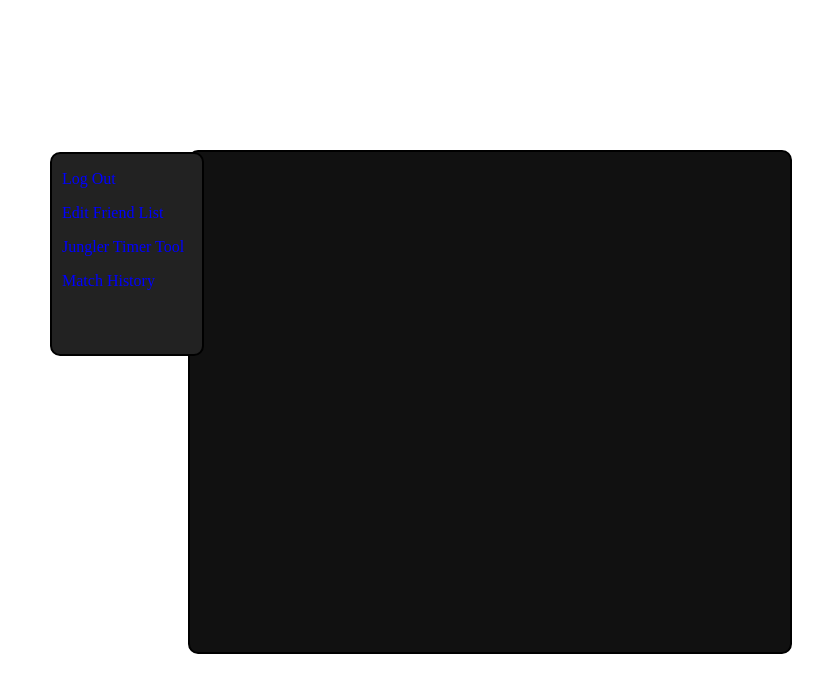
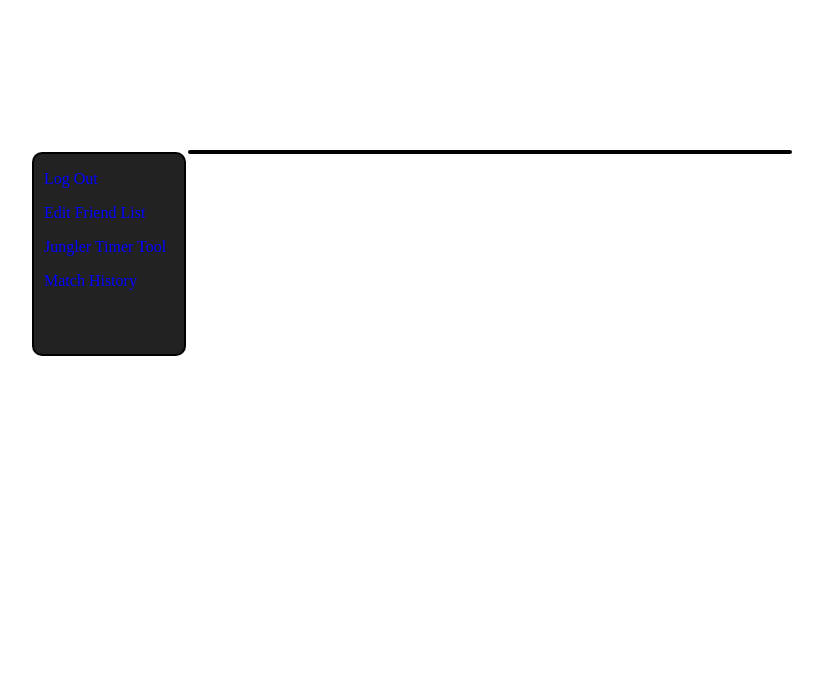
Before and after one commit to DMatev/MMT, a Node project: template views/main.ejs in a window 1280 px wide. Shown: the top 693 px of the page, without its empty margins (152-975 px from the left). Run offline with Node 20 templates, Linux system fonts and the light colour scheme; the template is opened without the code that fills it, so the values that code supplies are empty; some libraries are stand-ins or nearby versions.

Commit message:
test4
awdawd

```diff
--- a/public/css/main.css
+++ b/public/css/main.css
@@ -23,7 +23,7 @@
 #menu {
 	height:200px;
 	width: 140px;
-	margin-left: -140px;
+	margin-left: -158px;
 	padding-left: 10px;
 	float: left;
 	position:fixed;
@@ -39,7 +39,6 @@
 	cursor : pointer;
 }
 #main-content {
-	height: 500px;
 	width: 450px;
 	float: left;
 	margin-left: 30px;
```
